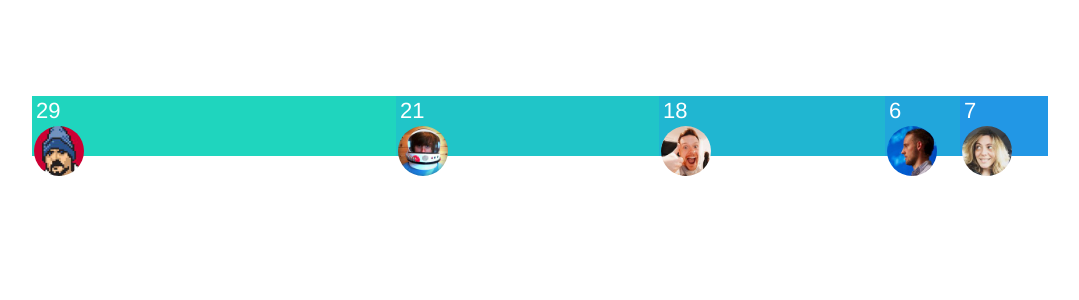
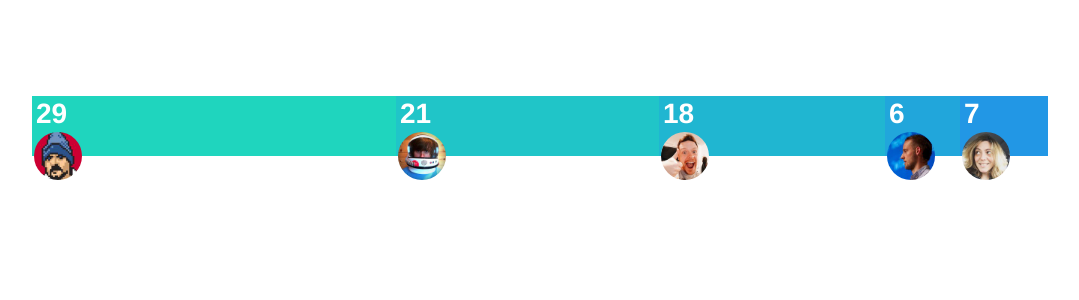
Before and after one commit to donovanh/donovanh.github.com, a Jekyll site: the page work/craig/chart/index.html, which Jekyll copies as it is, in a window 1280 px wide. Shown: the top 300 px of the page, without its empty margins (100-1179 px from the left). Built offline with Jekyll 4.4.1, drawn with Linux system fonts in a browser that asks for light colours.

Commit message:
Better style

```diff
--- a/work/craig/chart/stylesheets/main.css
+++ b/work/craig/chart/stylesheets/main.css
@@ -24,7 +24,8 @@
   animation: fade-in-left .2s .3s ease-out forwards;
   color: #fff;
   font-family: Helvetica Neue, Helvetica, Sans-serif;
-  font-size: 22px;
+  font-size: 28px;
+  font-weight: bold;
   left: 4px;
   margin: 0;
   opacity: 0;
@@ -36,12 +37,12 @@
 .weightChart-image {
   animation: pop-in 0.4s 0.3s cubic-bezier(0.72, 0.01, 0.32, 1.35) forwards;
   border-radius: 50%;
-  bottom: -20px;
-  height: 50px;
+  bottom: -24px;
+  height: 48px;
   left: 2px;
   opacity: 0;
   position: absolute;
-  width: 50px;
+  width: 48px;
 }
 
 /* Animations */
```
Also changed, not shown: work/craig/chart/scss/main.scss (+5 -4 lines).
